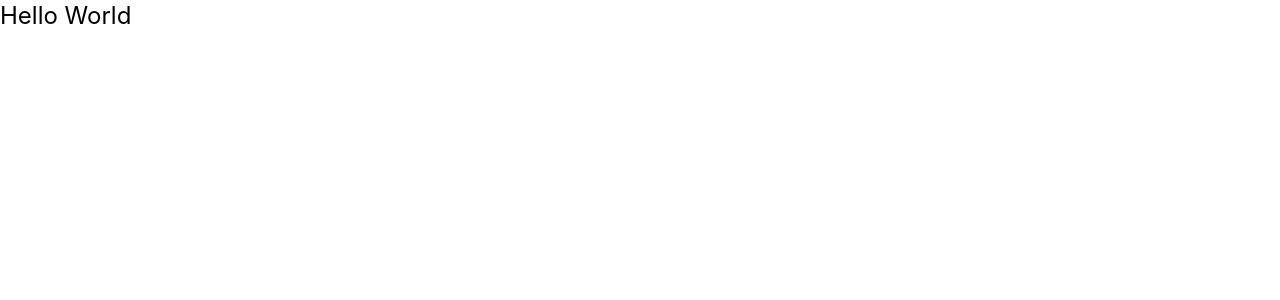
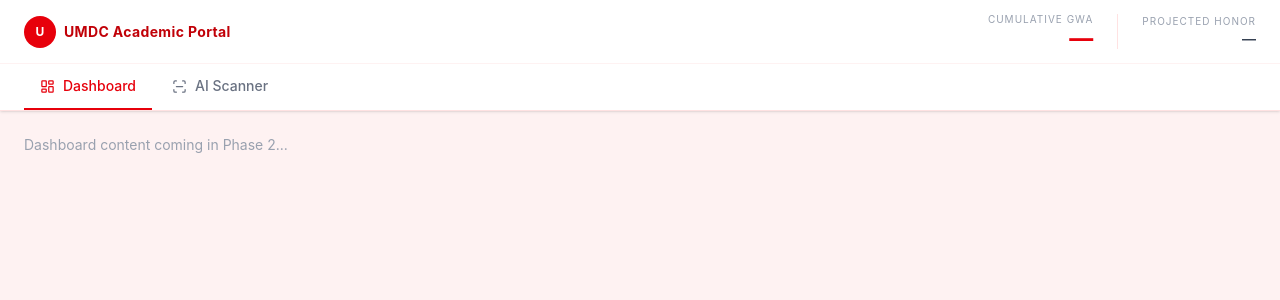
Before and after one commit to JAVCode8/grade-calculator, a React (Vite) app: page / in a window 1280 px wide. Shown: the top 300 px of the page. Built offline with nearby package versions, Linux system fonts and the light colour scheme.

Commit message:
Updated App and Header file

```diff
--- a/src/App.tsx
+++ b/src/App.tsx
@@ -1,11 +1,34 @@
-import './App.css'
+import { useState } from 'react';
+import type { Term, YearLevel, TermPeriod } from './types';
+import Header from './components/Header';
+import { computeCumulativeGWA, getLatinHonor } from './utils/gwa-Calculator';
+
+type ActiveView = 'dashboard' | 'scanner';
 
 function App() {
+  const [terms, setTerms] = useState<Term[]>([]);
+  const [activeView, setActiveView] = useState<ActiveView>('dashboard');
+  const [selectedYear, setSelectedYear] = useState<YearLevel>('1st Year');
+  const [selectedTerm, setSelectedTerm] = useState<TermPeriod>('1st Semester');
+
+  const cumulativeGWA = computeCumulativeGWA(terms);
+  const latinHonor = getLatinHonor(cumulativeGWA);
+
   return (
-    <>
-    <h1 className='text-2xl' >Hello World</h1>
-    </>
-  )
+    <div className="min-h-screen bg-red-50 flex flex-col">
+      <Header
+        gwa={cumulativeGWA}
+        honor={latinHonor.honor}
+        activeView={activeView}
+        setActiveView={setActiveView}
+      />
+
+      <main className="flex-1 p-6 overflow-y-auto">
+        {/* Phases 2–5 components go here */}
+        <div className="text-gray-400 text-sm">Dashboard content coming in Phase 2...</div>
+      </main>
+    </div>
+  );
 }
 
-export default App
+export default App;
--- /dev/null
+++ b/src/components/Header.tsx
@@ -0,0 +1,84 @@
+import { LayoutDashboard, ScanLine } from 'lucide-react';
+
+type ActiveView = 'dashboard' | 'scanner';
+
+interface HeaderProps {
+  gwa: number;
+  honor: string;
+  activeView: ActiveView;
+  setActiveView: (view: ActiveView) => void;
+}
+
+export default function Header({ gwa, honor, activeView, setActiveView }: HeaderProps) {
+  const navItems = [
+    { id: 'dashboard' as ActiveView, label: 'Dashboard', icon: LayoutDashboard },
+    { id: 'scanner' as ActiveView, label: 'AI Scanner', icon: ScanLine },
+  ];
+
+  return (
+    <header className="bg-white border-b border-red-100 shadow-sm">
+
+      {/* Top Row — Logo + GWA */}
+      <div className="px-4 md:px-6 py-3 flex items-center justify-between gap-4">
+
+        {/* Logo */}
+        <div className="flex items-center gap-2 shrink-0">
+          <div className="w-8 h-8 bg-red-600 rounded-full flex items-center justify-center shrink-0">
+            <span className="text-white text-xs font-bold">U</span>
+          </div>
+          {/* Hide full name on very small screens */}
+          <div>
+            <span className="hidden sm:block text-red-700 font-bold text-sm tracking-wide">
+              UMDC Academic Portal
+            </span>
+            <span className="block sm:hidden text-red-700 font-bold text-sm tracking-wide">
+              UMDC Portal
+            </span>
+          </div>
+        </div>
+
+        {/* GWA + Honor — stacks tighter on mobile */}
+        <div className="flex items-center gap-3 md:gap-6">
+          <div className="text-right">
+            <p className="text-[9px] md:text-[10px] text-gray-400 uppercase tracking-widest">
+              Cumulative GWA
+            </p>
+            <p className="text-xl md:text-2xl font-bold text-red-600 leading-none">
+              {gwa > 0 ? gwa.toFixed(2) : '—'}
+            </p>
+          </div>
+
+          <div className="border-l border-red-100 pl-3 md:pl-6 text-right">
+            <p className="text-[9px] md:text-[10px] text-gray-400 uppercase tracking-widest">
+              Projected Honor
+            </p>
+            {/* Truncate long honor names on mobile */}
+            <p className="text-xs md:text-sm font-semibold text-gray-700 max-w-[90px] md:max-w-none truncate">
+              {gwa > 0 ? honor : '—'}
+            </p>
+          </div>
+        </div>
+      </div>
+
+      {/* Nav Row */}
+      <div className="px-2 md:px-6 flex items-center gap-1 border-t border-red-50">
+        {navItems.map(({ id, label, icon: Icon }) => (
+          <button
+            key={id}
+            onClick={() => setActiveView(id)}
+            className={`flex items-center gap-2 px-3 md:px-4 py-3 text-sm font-medium border-b-2 transition-colors
+              ${activeView === id
+                ? 'border-red-600 text-red-600'
+                : 'border-transparent text-gray-500 hover:text-red-600 hover:border-red-200'
+              }`}
+          >
+            <Icon size={15} />
+            {/* Always show label — it's short enough */}
+            {label}
+          </button>
+        ))}
+      </div>
+
+    </header>
+  );
+}
```
